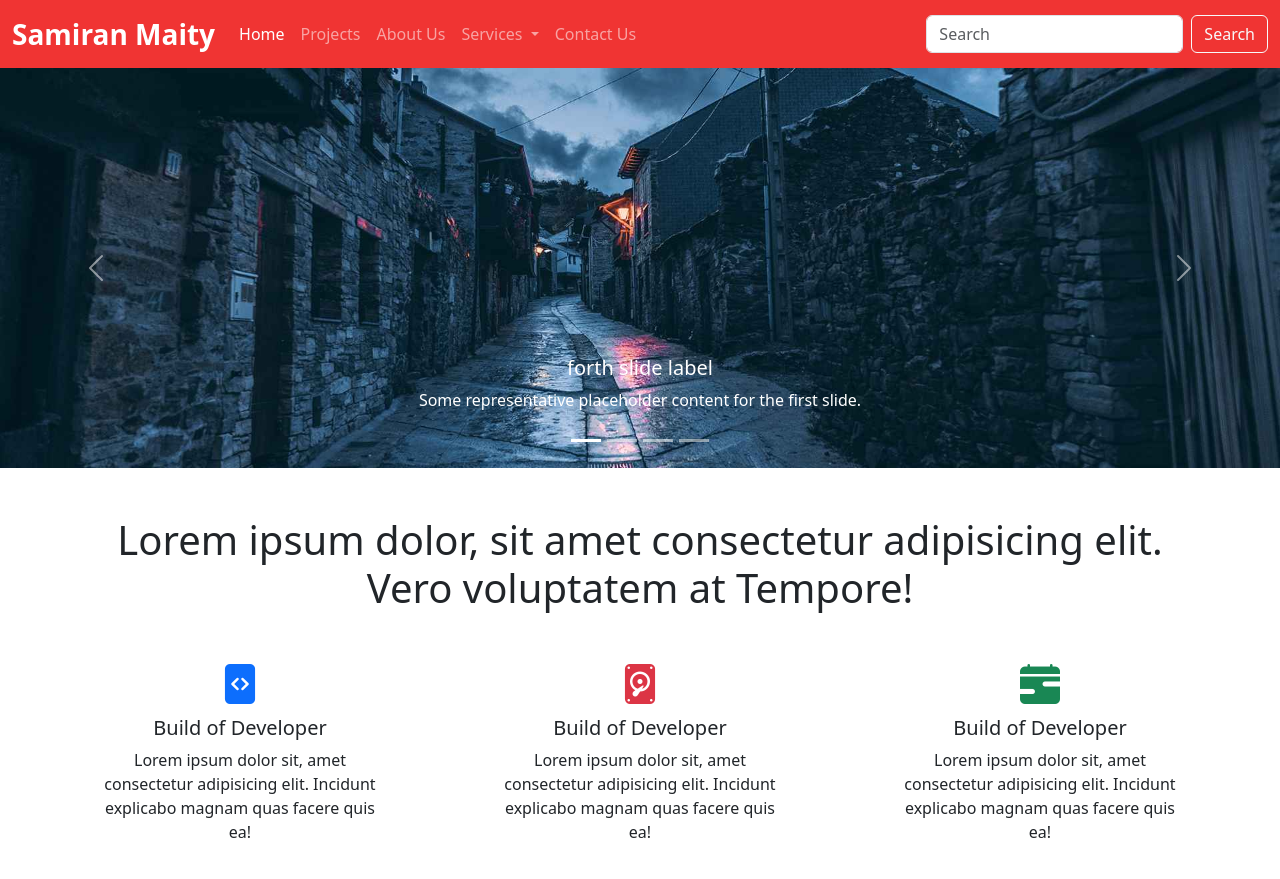
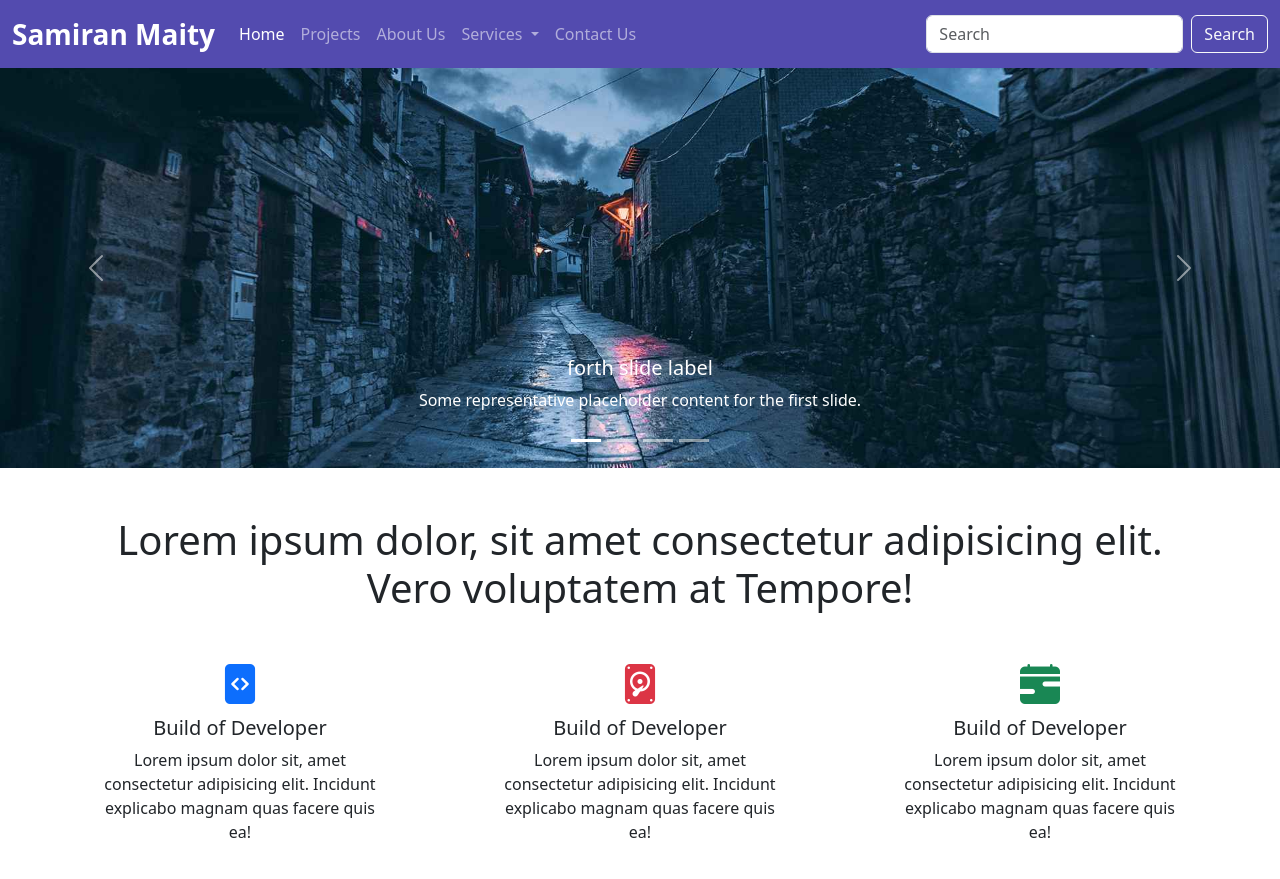
Before and after one commit to samiran005/Website-using-BootStrap, a plain HTML site: page index.html in a window 1280 px wide. Shown: the top 879 px of the page. Drawn offline with nearby package versions, Linux system fonts and the light colour scheme.

Commit message:
change navbar color

```diff
--- a/index.html
+++ b/index.html
@@ -22,7 +22,7 @@
 
 <body>
   <!-- navbar -->
-  <nav class="navbar navbar-expand-lg navbar-dark" style="background-color: #f03433;">
+  <nav class="navbar navbar-expand-lg navbar-dark" style="background-color: #534baf;">
     <div class="container-fluid">
       <a class="navbar-brand fs-3 fw-bold" href="#">Samiran Maity</a>
       <button class="navbar-toggler" type="button" data-bs-toggle="collapse" data-bs-target="#navbarSupportedContent"
```
